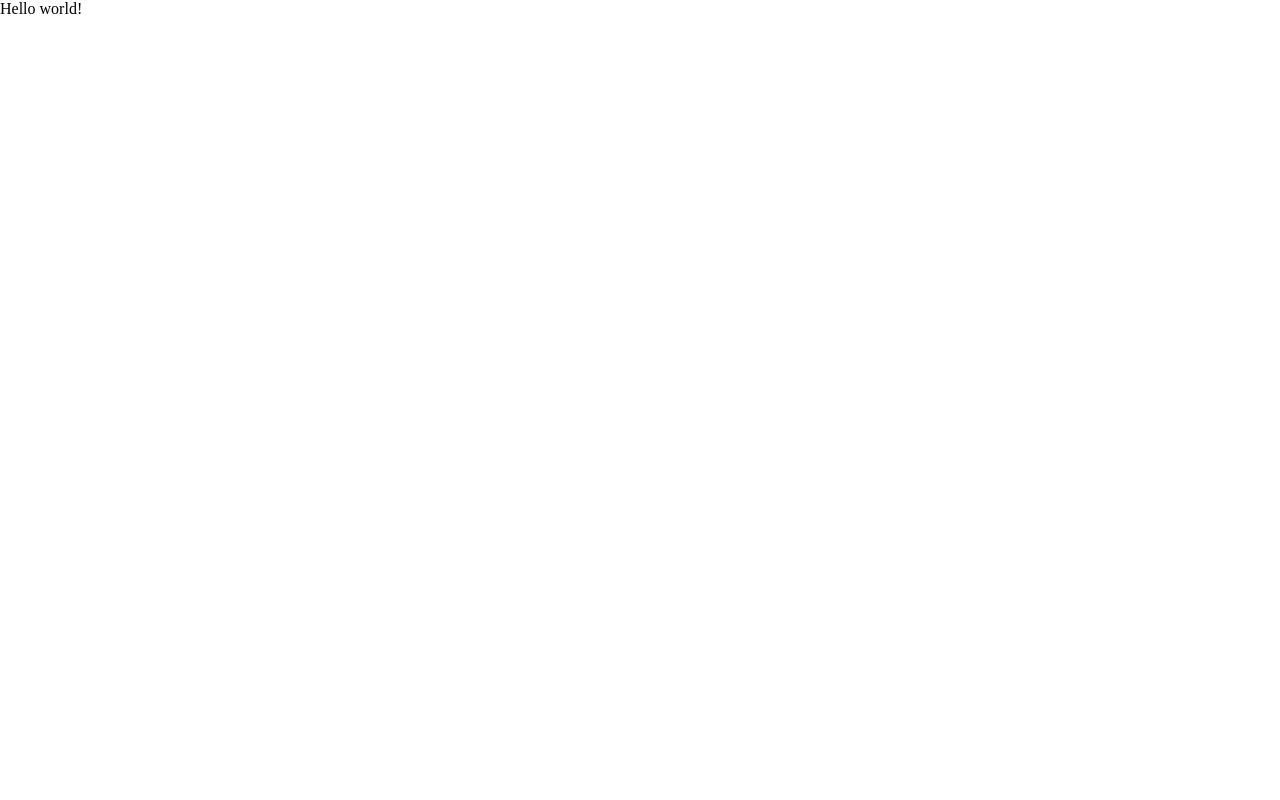
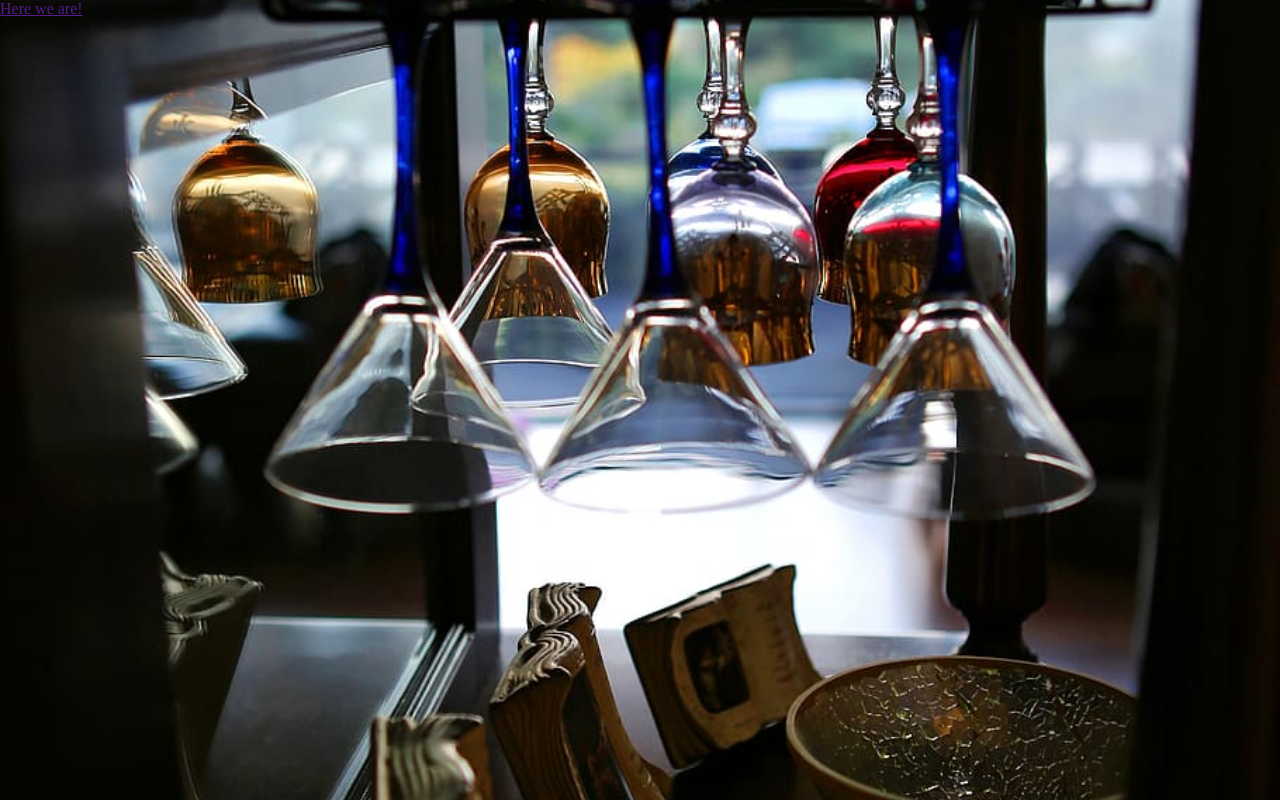
Before and after one commit to karolinarojecka/restaurant, a plain HTML site: page index.html in a window 1280 px wide. Drawn offline with Linux system fonts and the light colour scheme.

Commit message:
background style

```diff
--- a/index.html
+++ b/index.html
@@ -3,12 +3,17 @@
 <head>
     <meta charset="UTF-8">
     <meta name="viewport" content="width=device-width, initial-scale=1.0">
+    <meta name="description" content="The best restaurant with Polish cuisine in Warsaw">
     <title>Restaurant</title>
-    <link href="style.css" rel="stylesheet" type="text/css"/>
-    <link href="normalize.css" rel="stylesheet" type="text/css"/>
+    <link href="style.css" rel="stylesheet"/>
+    <link href="normalize.css" rel="stylesheet"/>
 
 </head>
 <body>
-    Hello world!
+    <section>
+        <a href="" class="banner">
+            Here we are!
+        </a>
+    </section>
 </body>
 </html>
--- a/style.css
+++ b/style.css
@@ -5,3 +5,14 @@ html {
 *, *:before, *:after {
     box-sizing: inherit;
 }
+
+
+/*background*/
+body {
+    width: 100vw;
+    height: 100vh;
+    background-image: url(background-image.jpg);
+    background-repeat: no-repeat;
+    background-size: cover;
+    background-position: center center;
+}
```
Also changed, not shown: background-image.jpg (added).
